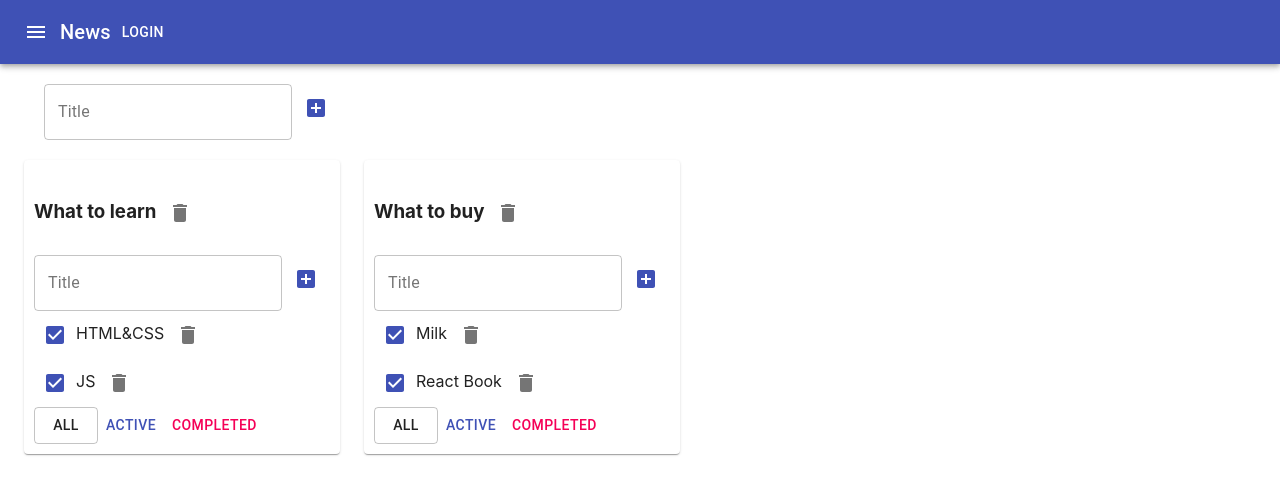
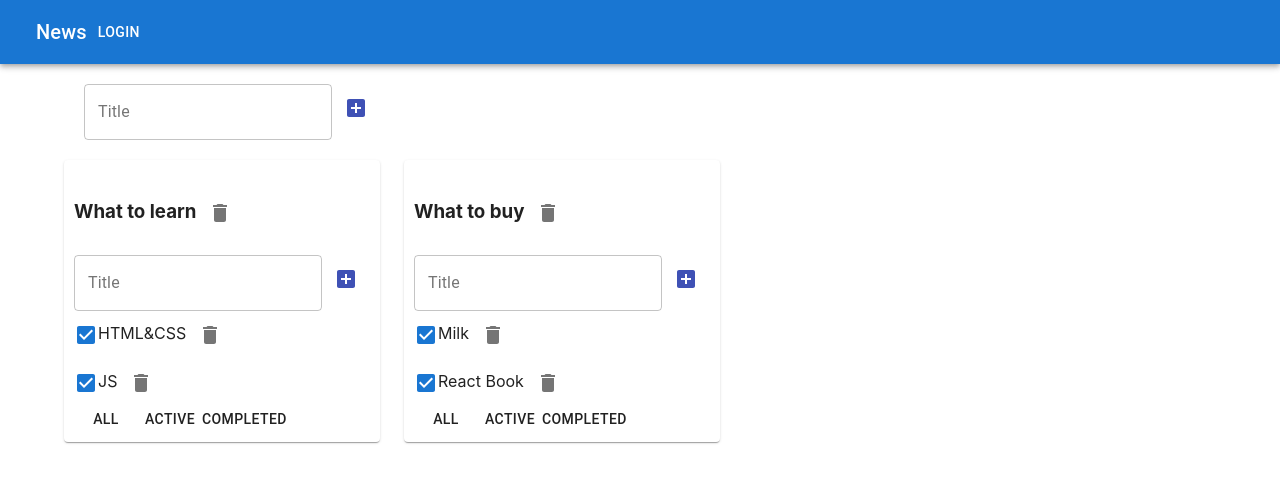
Before and after one commit to Barbos20/todo, a React (Create React App) app: page / in a window 1280 px wide. Shown: the top 494 px of the page. Built offline with nearby package versions, Linux system fonts and the light colour scheme.

Commit message:
use Redux

```diff
--- a/package.json
+++ b/package.json
@@ -14,10 +14,13 @@
     "@types/node": "^12.0.0",
     "@types/react": "^16.9.0",
     "@types/react-dom": "^16.9.0",
+    "@types/react-redux": "^7.1.24",
     "@types/uuid": "^8.3.4",
     "react": "^16.13.1",
     "react-dom": "^16.13.1",
+    "react-redux": "^8.0.2",
     "react-scripts": "3.4.1",
+    "redux": "^4.2.0",
     "typescript": "^4.8.2",
     "uuid": "^8.3.2"
   },
--- a/src/App.tsx
+++ b/src/App.tsx
@@ -3,8 +3,8 @@ import './App.css';
 import {TaskType, Todolist} from './Todolist';
 import {v1} from 'uuid';
 import {AddItemForm} from './AddItemForm';
-import {AppBar, Button, Container, Grid, IconButton, Paper, Toolbar, Typography} from '@material-ui/core';
-import {Menu} from '@material-ui/icons';
+import { AppBar, Button, Container, Grid, IconButton, Paper, Toolbar, Typography } from '@mui/material';
+
 
 export type FilterValuesType = "all" | "active" | "completed";
 export type TodolistType = {
@@ -43,7 +43,7 @@ function App() {
         //достанем нужный массив по todolistId:
         let todolistTasks = tasks[todolistId];
         // перезапишем в этом объекте массив для нужного тудулиста отфилтрованным массивом:
-        tasks[todolistId] = todolistTasks.filter(t => t.id != id);
+        tasks[todolistId] = todolistTasks.filter(t => t.id !== id);
         // засетаем в стейт копию объекта, чтобы React отреагировал перерисовкой
         setTasks({...tasks});
     }
@@ -85,7 +85,7 @@ function App() {
     }
 
 
-    function changeFilter(value: FilterValuesType, todolistId: string) {
+    function changeFilter(todolistId: string, value: FilterValuesType, ) {
         let todolist = todolists.find(tl => tl.id === todolistId);
         if (todolist) {
             todolist.filter = value;
@@ -95,7 +95,7 @@ function App() {
 
     function removeTodolist(id: string) {
         // засунем в стейт список тудулистов, id которых не равны тому, который нужно выкинуть
-        setTodolists(todolists.filter(tl => tl.id != id));
+        setTodolists(todolists.filter(tl => tl.id !== id));
         // удалим таски для этого тудулиста из второго стейта, где мы храним отдельно таски
         delete tasks[id]; // удаляем св-во из объекта... значением которого являлся массив тасок
         // засетаем в стейт копию объекта, чтобы React отреагировал перерисовкой
@@ -127,7 +127,6 @@ function App() {
             <AppBar position="static">
                 <Toolbar>
                     <IconButton edge="start" color="inherit" aria-label="menu">
-                        <Menu/>
                     </IconButton>
                     <Typography variant="h6">
                         News
--- /dev/null
+++ b/src/AppWithRedux.tsx
@@ -0,0 +1,144 @@
+import React from "react";
+import "./App.css";
+import { TaskType, Todolist } from "./Todolist";
+import { AddItemForm } from "./AddItemForm";
+import {
+  AppBar,
+  Button,
+  Container,
+  Grid,
+  IconButton,
+  Paper,
+  Toolbar,
+  Typography,
+} from "@mui/material";
+import {
+  addTodolistAC,
+  changeTodolistFilterAC,
+  changeTodolistTitleAC,
+  removeTodolistAC,
+} from "./state/todolists-reducer";
+import {
+  addTaskAC,
+  changeTaskStatusAC,
+  changeTaskTitleAC,
+  removeTaskAC,
+} from "./state/tasks-reducer";
+import { useDispatch } from "react-redux";
+import { useSelector } from "react-redux";
+import { AppRootStateType } from "./state/store";
+
+export type FilterValuesType = "all" | "active" | "completed";
+export type TodolistType = {
+  id: string;
+  title: string;
+  filter: FilterValuesType;
+};
+
+export type TasksStateType = {
+  [key: string]: Array<TaskType>;
+};
+
+function AppWithRedux() {
+  const dispatch = useDispatch();
+
+  const todolists = useSelector<AppRootStateType, Array<TodolistType>>(
+    (state) => state.todolist
+  );
+  const tasks = useSelector<AppRootStateType, TasksStateType>(
+    (state) => state.tasks
+  );
+
+  function removeTask(id: string, todolistId: string) {
+    dispatch(removeTaskAC(id, todolistId));
+  }
+
+  function addTask(title: string, todolistId: string) {
+    dispatch(addTaskAC(title, todolistId));
+  }
+
+  function changeStatus(id: string, isDone: boolean, todolistId: string) {
+    dispatch(changeTaskStatusAC(id, isDone, todolistId));
+  }
+
+  function changeTaskTitle(id: string, newTitle: string, todolistId: string) {
+    dispatch(changeTaskTitleAC(id, newTitle, todolistId));
+  }
+
+  function changeFilter(todolistId: string, value: FilterValuesType) {
+    dispatch(changeTodolistFilterAC(todolistId, value));
+  }
+
+  function removeTodolist(id: string) {
+    dispatch(removeTodolistAC(id));
+  }
+
+  function changeTodolistTitle(id: string, title: string) {
+    dispatch(changeTodolistTitleAC(id, title));
+  }
+
+  function addTodolist(title: string) {
+    dispatch(addTodolistAC(title));
+  }
+
+  return (
+    <div className="App">
+      <AppBar position="static">
+        <Toolbar>
+          <IconButton
+            edge="start"
+            color="inherit"
+            aria-label="menu"
+          ></IconButton>
+          <Typography variant="h6">News</Typography>
+          <Button color="inherit">Login</Button>
+        </Toolbar>
+      </AppBar>
+      <Container fixed>
+        <Grid container style={{ padding: "20px" }}>
+          <AddItemForm addItem={addTodolist} />
+        </Grid>
+        <Grid container spacing={3}>
+          {todolists.map((tl) => {
+            let allTodolistTasks = tasks[tl.id];
+            let tasksForTodolist = allTodolistTasks;
+
+            if (tl.filter === "active") {
+              tasksForTodolist = allTodolistTasks.filter(
+                (t) => t.isDone === false
+              );
+            }
+            if (tl.filter === "completed") {
+              tasksForTodolist = allTodolistTasks.filter(
+                (t) => t.isDone === true
+              );
+            }
+
+            return (
+              <Grid item>
+                <Paper style={{ padding: "10px" }}>
+                  <Todolist
+                    key={tl.id}
+                    id={tl.id}
+                    title={tl.title}
+                    tasks={tasksForTodolist}
+                    removeTask={removeTask}
+                    changeFilter={changeFilter}
+                    addTask={addTask}
+                    changeTaskStatus={changeStatus}
+                    filter={tl.filter}
+                    removeTodolist={removeTodolist}
+                    changeTaskTitle={changeTaskTitle}
+                    changeTodolistTitle={changeTodolistTitle}
+                  />
+                </Paper>
+              </Grid>
+            );
+          })}
+        </Grid>
+      </Container>
+    </div>
+  );
+}
+
+export default AppWithRedux;
--- a/src/Todolist.tsx
+++ b/src/Todolist.tsx
@@ -1,67 +1,74 @@
-import React, {ChangeEvent} from 'react';
-import {FilterValuesType} from './App';
-import {AddItemForm} from './AddItemForm';
-import {EditableSpan} from './EditableSpan';
-import {Button, Checkbox, IconButton} from '@material-ui/core';
-import {Delete} from '@material-ui/icons';
+import React, { ChangeEvent } from "react";
+import { FilterValuesType } from "./App";
+import { AddItemForm } from "./AddItemForm";
+import { EditableSpan } from "./EditableSpan";
+import { Button, Checkbox, IconButton } from "@mui/material";
+import { Delete } from "@mui/icons-material";
 
 export type TaskType = {
-    id: string
-    title: string
-    isDone: boolean
-}
+  id: string;
+  title: string;
+  isDone: boolean;
+};
 
 type PropsType = {
-    id: string
-    title: string
-    tasks: Array<TaskType>
-    removeTask: (taskId: string, todolistId: string) => void
-    changeFilter: (value: FilterValuesType, todolistId: string) => void
-    addTask: (title: string, todolistId: string) => void
-    changeTaskStatus: (id: string, isDone: boolean, todolistId: string) => void
-    removeTodolist: (id: string) => void
-    changeTodolistTitle: (id: string, newTitle: string) => void
-    filter: FilterValuesType
-    changeTaskTitle: (taskId: string, newTitle: string, todolistId: string) => void
-}
+  id: string;
+  title: string;
+  tasks: Array<TaskType>;
+  removeTask: (taskId: string, todolistId: string) => void;
+  changeFilter: (todolistId: string, value: FilterValuesType) => void;
+  addTask: (title: string, todolistId: string) => void;
+  changeTaskStatus: (id: string, isDone: boolean, todolistId: string) => void;
+  removeTodolist: (id: string) => void;
+  changeTodolistTitle: (id: string, newTitle: string) => void;
+  filter: FilterValuesType;
+  changeTaskTitle: (
+    taskId: string,
+    newTitle: string,
+    todolistId: string
+  ) => void;
+};
 
 export function Todolist(props: PropsType) {
   const addTask = (title: string) => {
     props.addTask(title, props.id);
-    }
+  };
 
   const removeTodolist = () => {
     props.removeTodolist(props.id);
-    }
+  };
   const changeTodolistTitle = (title: string) => {
     props.changeTodolistTitle(props.id, title);
-    }
+  };
 
-    const onAllClickHandler = () => props.changeFilter("all", props.id);
-    const onActiveClickHandler = () => props.changeFilter("active", props.id);
-    const onCompletedClickHandler = () => props.changeFilter("completed", props.id);
+  const onAllClickHandler = () => props.changeFilter(props.id, "all");
+  const onActiveClickHandler = () => props.changeFilter(props.id, "active");
+  const onCompletedClickHandler = () =>
+    props.changeFilter(props.id, "completed");
 
-    return <div>
-        <h3> <EditableSpan value={props.title} onChange={changeTodolistTitle} />
+  return (
+    <div>
+      <h3>
+        {" "}
+        <EditableSpan value={props.title} onChange={changeTodolistTitle} />
         <IconButton onClick={removeTodolist}>
           <Delete />
         </IconButton>
       </h3>
-        <AddItemForm addItem={addTask}/>
+      <AddItemForm addItem={addTask} />
       <div>
-            {
-                props.tasks.map(t => {
-                    const onClickHandler = () => props.removeTask(t.id, props.id)
+        {props.tasks.map((t) => {
+          const onClickHandler = () => props.removeTask(t.id, props.id);
           const onChangeHandler = (e: ChangeEvent<HTMLInputElement>) => {
             let newIsDoneValue = e.currentTarget.checked;
             props.changeTaskStatus(t.id, newIsDoneValue, props.id);
-                    }
+          };
           const onTitleChangeHandler = (newValue: string) => {
             props.changeTaskTitle(t.id, newValue, props.id);
-                    }
+          };
 
-
-                    return <div key={t.id} className={t.isDone ? "is-done" : ""}>
+          return (
+            <div key={t.id} className={t.isDone ? "is-done" : ""}>
               <Checkbox
                 checked={t.isDone}
                 color="primary"
@@ -73,23 +80,32 @@ export function Todolist(props: PropsType) {
                 <Delete />
               </IconButton>
             </div>
-                })
-            }
+          );
+        })}
       </div>
       <div>
-            <Button variant={props.filter === 'all' ? 'outlined' : 'text'}
+        <Button
+          variant={props.filter === "all" ? "outlined" : "text"}
           onClick={onAllClickHandler}
-                    color={'default'}
-            >All
+
+        >
+          All
         </Button>
-            <Button variant={props.filter === 'active' ? 'outlined' : 'text'}
+        <Button
+          variant={props.filter === "active" ? "outlined" : "text"}
           onClick={onActiveClickHandler}
-                    color={'primary'}>Active
+          color={"primary"}
+        >
+          Active
         </Button>
-            <Button variant={props.filter === 'completed' ? 'outlined' : 'text'}
+        <Button
+          variant={props.filter === "completed" ? "outlined" : "text"}
           onClick={onCompletedClickHandler}
-                    color={'secondary'}>Completed
+          color={"secondary"}
+        >
+          Completed
         </Button>
       </div>
     </div>
+  );
 }
--- a/src/index.tsx
+++ b/src/index.tsx
@@ -1,10 +1,16 @@
 import React from 'react';
 import ReactDOM from 'react-dom';
 import './index.css';
-import App from './App';
 import * as serviceWorker from './serviceWorker';
+import AppWithRedux from './AppWithRedux';
+import { Provider } from 'react-redux';
+import { store } from './state/store';
 
-ReactDOM.render(<App />,  document.getElementById('root'));
+ReactDOM.render(
+<Provider store={store}>
+<AppWithRedux />
+</Provider>
+,  document.getElementById('root'));
 
 // If you want your app to work offline and load faster, you can change
 // unregister() to register() below. Note this comes with some pitfalls.
--- /dev/null
+++ b/src/state/store.ts
@@ -0,0 +1,16 @@
+import { tasksReducer } from './tasks-reducer';
+import { todolistsReducer } from './todolists-reducer';
+import { combineReducers, createStore } from "redux";
+
+const rootReducer = combineReducers({
+    todolist:todolistsReducer,
+    tasks:tasksReducer
+})
+
+export type AppRootStateType= ReturnType<typeof rootReducer>
+
+export const store = createStore(rootReducer)
+
+
+//@ts-ignore
+window.store = store
--- a/src/state/todolists-reducer.ts
+++ b/src/state/todolists-reducer.ts
@@ -1,44 +1,61 @@
-import {FilterValuesType, TodolistType} from '../App';
-import {v1} from 'uuid';
+import { FilterValuesType, TodolistType } from "../App";
+import { v1 } from "uuid";
 
 export type RemoveTodolistActionType = {
-    type: 'REMOVE-TODOLIST'
-    id: string
-}
+  type: "REMOVE-TODOLIST";
+  id: string;
+};
 export type AddTodolistActionType = {
-    type: 'ADD-TODOLIST'
-    title: string
-    todolistId: string
-}
+  type: "ADD-TODOLIST";
+  title: string;
+  todolistId: string;
+};
 export type ChangeTodolistTitleActionType = {
-    type: 'CHANGE-TODOLIST-TITLE'
-    id: string
-    title: string
-}
+  type: "CHANGE-TODOLIST-TITLE";
+  id: string;
+  title: string;
+};
 export type ChangeTodolistFilterActionType = {
-    type: 'CHANGE-TODOLIST-FILTER'
-    id: string
-    filter: FilterValuesType
-}
+  type: "CHANGE-TODOLIST-FILTER";
+  id: string;
+  filter: FilterValuesType;
+};
 
-type ActionsType = RemoveTodolistActionType | AddTodolistActionType | ChangeTodolistTitleActionType | ChangeTodolistFilterActionType;
+type ActionsType =
+  | RemoveTodolistActionType
+  | AddTodolistActionType
+  | ChangeTodolistTitleActionType
+  | ChangeTodolistFilterActionType;
 
-export const todolistsReducer = (state: Array<TodolistType>, action: ActionsType): Array<TodolistType> => {
+export let todolistId1 = v1();
+export let todolistId2 = v1();
+const initialState: Array<TodolistType> = [
+  { id: todolistId1, title: "What to learn", filter: "all" },
+  { id: todolistId2, title: "What to buy", filter: "all" },
+];
+
+export const todolistsReducer = (
+  state: Array<TodolistType> = initialState,
+  action: ActionsType
+): Array<TodolistType> => {
   switch (action.type) {
-        case 'REMOVE-TODOLIST':
-            return state.filter(tl => tl.id != action.id)
-        case 'ADD-TODOLIST':
-            return [...state, {id: action.todolistId, title: action.title, filter: "all"}]
-        case 'CHANGE-TODOLIST-TITLE': {
-            const todolist = state.find(tl => tl.id === action.id);
+    case "REMOVE-TODOLIST":
+      return state.filter((tl) => tl.id !== action.id);
+    case "ADD-TODOLIST":
+      return [
+        ...state,
+        { id: action.todolistId, title: action.title, filter: "all" },
+      ];
+    case "CHANGE-TODOLIST-TITLE": {
+      const todolist = state.find((tl) => tl.id === action.id);
       if (todolist) {
         // если нашёлся - изменим ему заголовок
         todolist.title = action.title;
       }
-            return [...state]
+      return [...state];
     }
-        case 'CHANGE-TODOLIST-FILTER': {
-            const todolist = state.find(tl => tl.id === action.id);
+    case "CHANGE-TODOLIST-FILTER": {
+      const todolist = state.find((tl) => tl.id === action.id);
       if (todolist) {
         // если нашёлся - изменим ему заголовок
         todolist.filter = action.filter;
@@ -46,19 +63,27 @@ export const todolistsReducer = (state: Array<TodolistType>, action: ActionsType
       return [...state];
     }
     default:
-            throw new Error("I don't understand this type")
+      return state;
   }
-}
+};
 
-export const removeTodolistAC = (todolistId: string): RemoveTodolistActionType => {
-    return { type: 'REMOVE-TODOLIST', id: todolistId}
-}
+export const removeTodolistAC = (
+  todolistId: string
+): RemoveTodolistActionType => {
+  return { type: "REMOVE-TODOLIST", id: todolistId };
+};
 export const addTodolistAC = (title: string): AddTodolistActionType => {
-    return { type: 'ADD-TODOLIST', title, todolistId: v1()}
-}
-export const changeTodolistTitleAC = (todolistId: string, title: string): ChangeTodolistTitleActionType => {
-    return { type: 'CHANGE-TODOLIST-TITLE', title: title, id: todolistId}
-}
-export const changeTodolistFilterAC = (todolistId: string, filter: FilterValuesType): ChangeTodolistFilterActionType => {
-    return { type: 'CHANGE-TODOLIST-FILTER', filter: filter, id: todolistId}
-}
+  return { type: "ADD-TODOLIST", title, todolistId: v1() };
+};
+export const changeTodolistTitleAC = (
+  todolistId: string,
+  title: string
+): ChangeTodolistTitleActionType => {
+  return { type: "CHANGE-TODOLIST-TITLE", title: title, id: todolistId };
+};
+export const changeTodolistFilterAC = (
+  todolistId: string,
+  filter: FilterValuesType
+): ChangeTodolistFilterActionType => {
+  return { type: "CHANGE-TODOLIST-FILTER", filter: filter, id: todolistId };
+};
```
Also changed, not shown: src/AppWithReducer.tsx (added, +151 -0 lines), src/state/tasks-reducer.ts (+91 -58 lines), 1 other file (tests, documents, lock files or other folders). Lines whose indentation alone changed are shown as unchanged.
